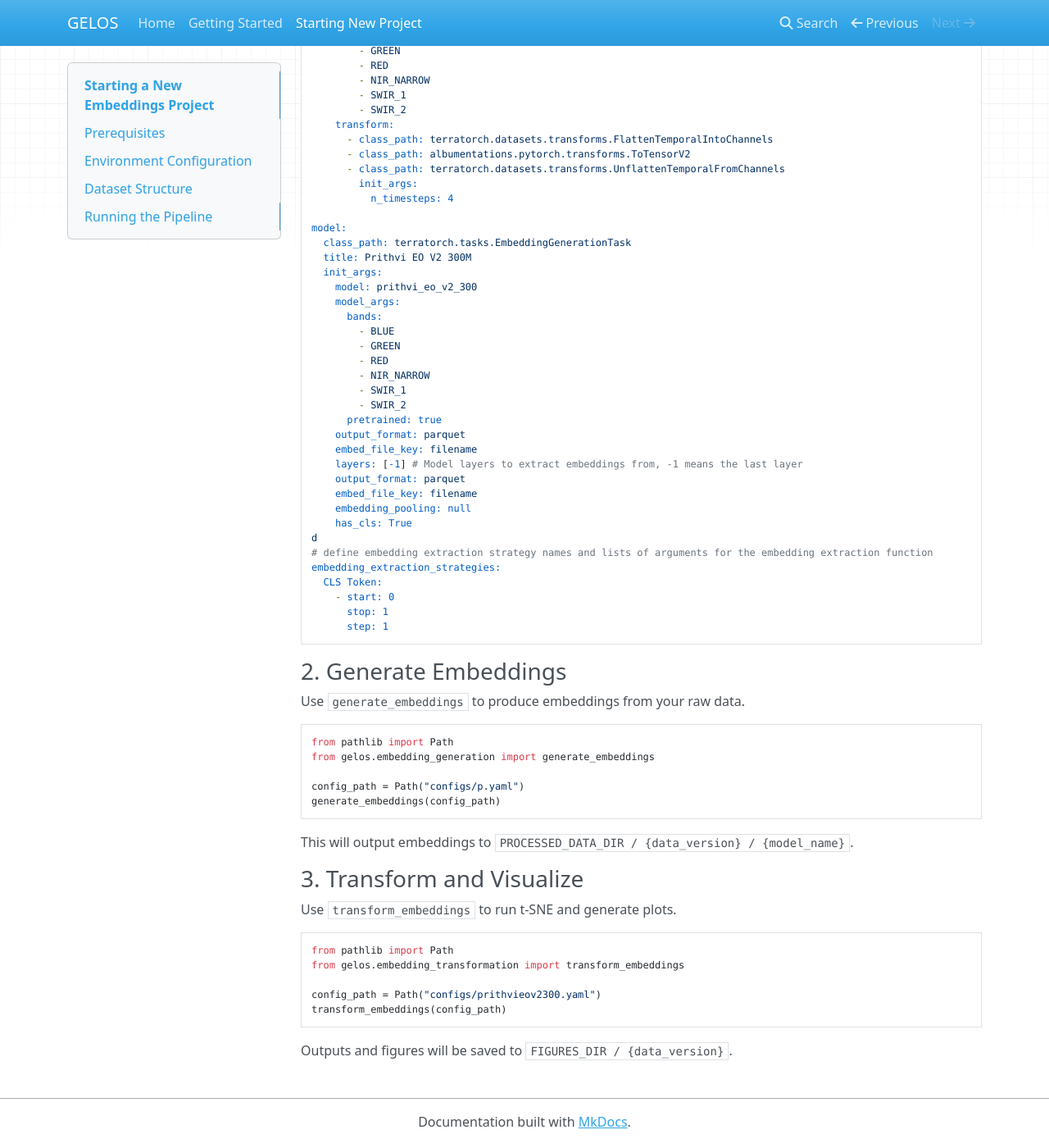
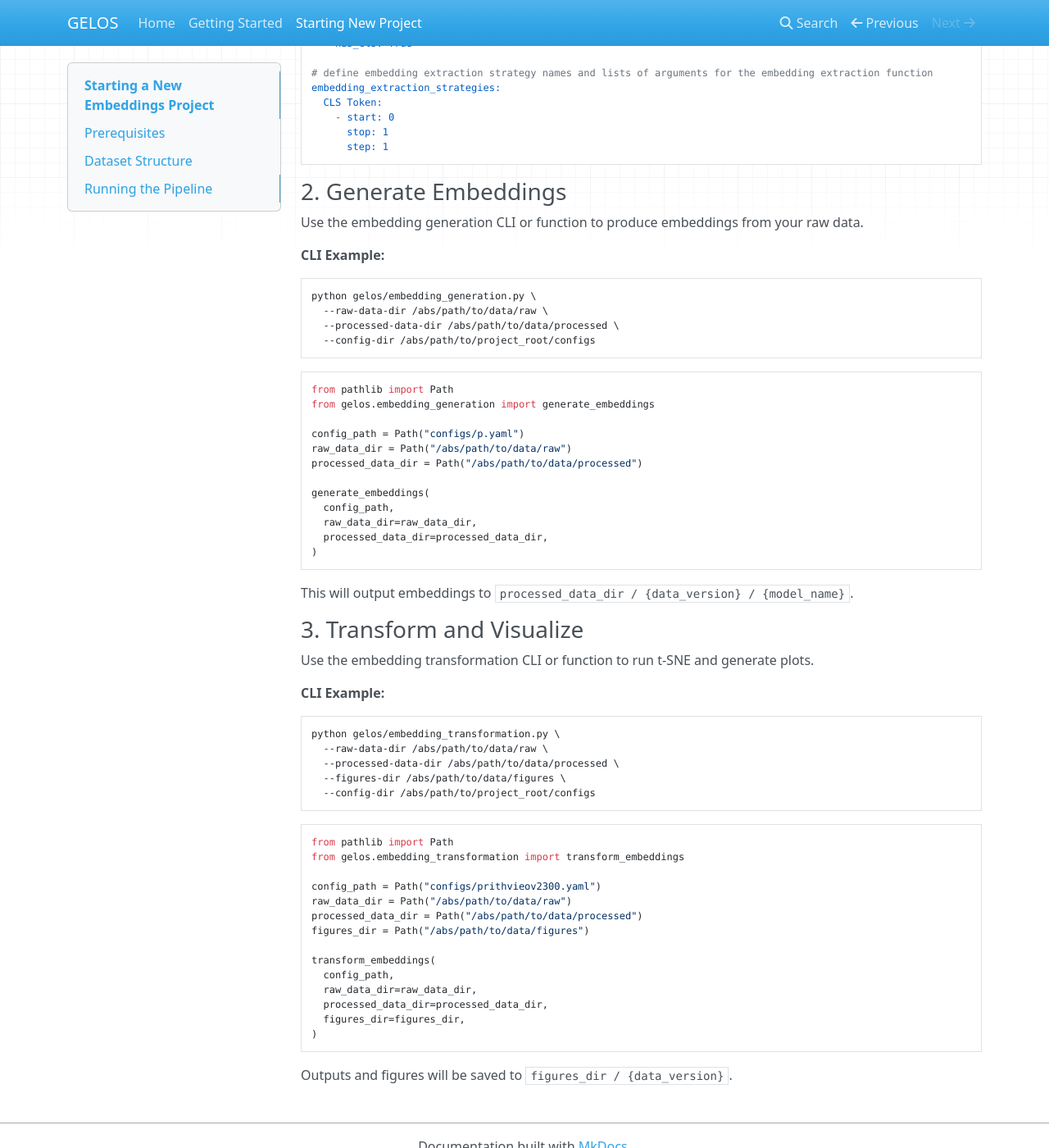
Before and after one commit to ClarkCGA/gelos, an MkDocs documentation site: the page built from docs/docs/starting-new-project.md, in a window 1280 px wide and 1400 px high, scrolled down 2123 px. Shown: the whole window at 82% size. Built offline with MkDocs 1.6.1, drawn with Linux system fonts in a browser that asks for light colours; nearby versions of some CDN libraries; some of the changed text lies outside the part shown.

Commit message:
remove env variables to make GELOS modular, closes #17, #14

````diff
--- a/compose.yml
+++ b/compose.yml
@@ -29,6 +29,8 @@
     build:
       context: .
       target: test
+    environment:
+      - PYTHONPATH=/app
     volumes:
       - .:/app/
     command: make test
--- a/docs/docs/starting-new-project.md
+++ b/docs/docs/starting-new-project.md
@@ -4,31 +4,7 @@
 
 ## Prerequisites
 
-Ensure you have the GELOS package installed and your environment configured.
-
-## Environment Configuration
-
-GELOS relies on environment variables to locate data and project files. You can set these in your shell or in a `.env` file in the project root.
-
-Required variables:
-
-| Variable | Description |
-|----------|-------------|
-| `EXTERNAL_DATA_DIR` | Path to third-party data sources |
-| `RAW_DATA_DIR` | Path to original, immutable data dump |
-| `INTERIM_DATA_DIR` | Path to intermediate transformed data |
-| `PROCESSED_DATA_DIR` | Path to final canonical data sets |
-| `PROJECT_ROOT` | Path to the project root directory |
-
-**Example `.env`:**
-
-```bash
-EXTERNAL_DATA_DIR=/abs/path/to/data/external
-RAW_DATA_DIR=/abs/path/to/data/raw
-INTERIM_DATA_DIR=/abs/path/to/data/interim
-PROCESSED_DATA_DIR=/abs/path/to/data/processed
-PROJECT_ROOT=/abs/path/to/project_root
-```
+Ensure you have the GELOS package installed.
 
 ## Dataset Structure
 
@@ -36,10 +12,10 @@
 
 ### Directory Layout
 
-Data should be organized by a `data_version` under the `RAW_DATA_DIR`.
+Data should be organized by a `data_version` under your raw data directory.
 
 ```text
-RAW_DATA_DIR/
+<RAW_DATA_DIR>/
 └── {data_version}/
     ├── gelos_chip_tracker.geojson  <-- REQUIRED metadata file
     ├── S2L2A_000001_20230204.tif
@@ -127,7 +103,7 @@
     embed_file_key: filename
     embedding_pooling: null
     has_cls: True
-d
+
 # define embedding extraction strategy names and lists of arguments for the embedding extraction function
 embedding_extraction_strategies:
   CLS Token:
@@ -138,28 +114,63 @@
 
 ### 2. Generate Embeddings
 
-Use `generate_embeddings` to produce embeddings from your raw data.
+Use the embedding generation CLI or function to produce embeddings from your raw data.
+
+**CLI Example:**
+
+```bash
+python gelos/embedding_generation.py \
+  --raw-data-dir /abs/path/to/data/raw \
+  --processed-data-dir /abs/path/to/data/processed \
+  --config-dir /abs/path/to/project_root/configs
+```
 
 ```python
 from pathlib import Path
 from gelos.embedding_generation import generate_embeddings
 
 config_path = Path("configs/p.yaml")
-generate_embeddings(config_path)
+raw_data_dir = Path("/abs/path/to/data/raw")
+processed_data_dir = Path("/abs/path/to/data/processed")
+
+generate_embeddings(
+  config_path,
+  raw_data_dir=raw_data_dir,
+  processed_data_dir=processed_data_dir,
+)
 ```
 
-This will output embeddings to `PROCESSED_DATA_DIR / {data_version} / {model_name}`.
+This will output embeddings to `processed_data_dir / {data_version} / {model_name}`.
 
 ### 3. Transform and Visualize
 
-Use `transform_embeddings` to run t-SNE and generate plots.
+Use the embedding transformation CLI or function to run t-SNE and generate plots.
+
+**CLI Example:**
+
+```bash
+python gelos/embedding_transformation.py \
+  --raw-data-dir /abs/path/to/data/raw \
+  --processed-data-dir /abs/path/to/data/processed \
+  --figures-dir /abs/path/to/data/figures \
+  --config-dir /abs/path/to/project_root/configs
+```
 
 ```python
 from pathlib import Path
 from gelos.embedding_transformation import transform_embeddings
 
 config_path = Path("configs/prithvieov2300.yaml")
-transform_embeddings(config_path)
+raw_data_dir = Path("/abs/path/to/data/raw")
+processed_data_dir = Path("/abs/path/to/data/processed")
+figures_dir = Path("/abs/path/to/data/figures")
+
+transform_embeddings(
+  config_path,
+  raw_data_dir=raw_data_dir,
+  processed_data_dir=processed_data_dir,
+  figures_dir=figures_dir,
+)
 ```
 
-Outputs and figures will be saved to `FIGURES_DIR / {data_version}`.
+Outputs and figures will be saved to `figures_dir / {data_version}`.
--- a/gelos/__init__.py
+++ b/gelos/__init__.py
@@ -1 +1 @@
-from gelos import config  # noqa: F401
+"""GELOS package."""
````
Also changed, not shown: .github/copilot-instructions.md, README.md, 4 other files.
